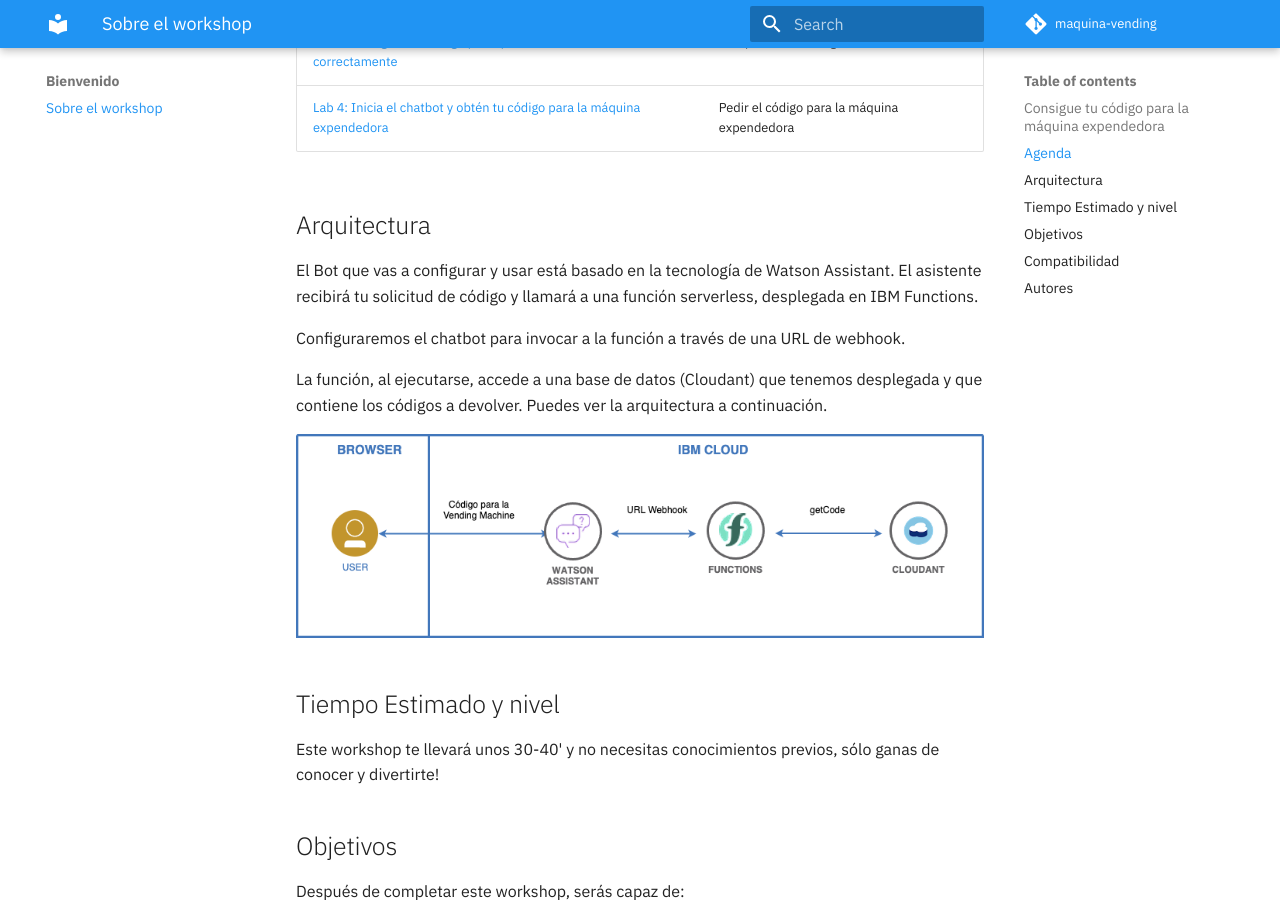
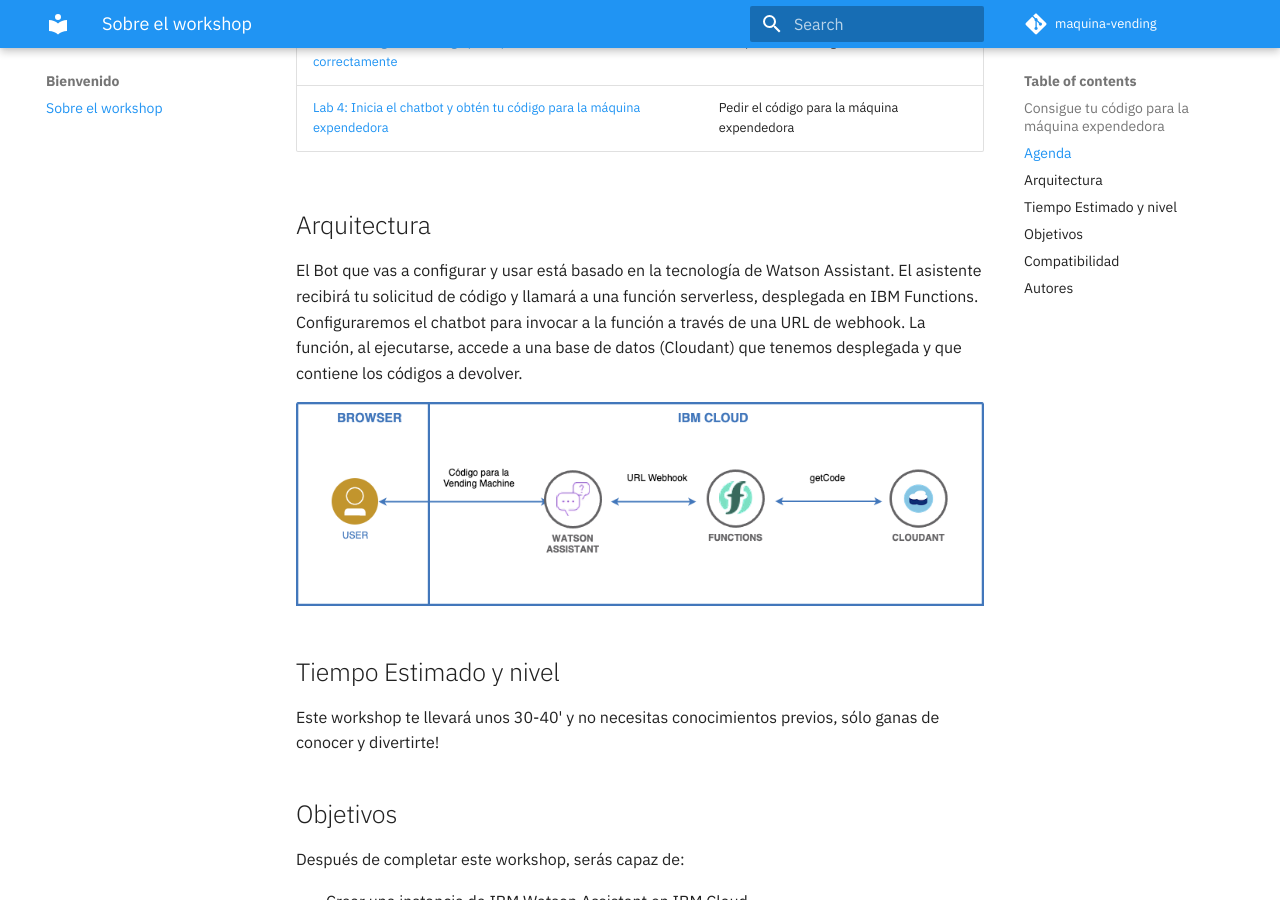
Before and after one commit to IBM/maquina-vending, an MkDocs documentation site: the page built from docs/README.md, in a window 1280 px wide and 900 px high, scrolled down 1292 px. Built offline with MkDocs 1.6.1 and Material for MkDocs 9.7.7, drawn with Linux system fonts in a browser that asks for light colours; comment, search, counter and statistics services are not loaded.

Commit message:
markdown errors

```diff
--- a/docs/README.md
+++ b/docs/README.md
@@ -19,12 +19,7 @@ En este workshop se muestran las instrucciones necesarias para utilizar IBM Wats
 
 ## Arquitectura
 
-El Bot que vas a configurar y usar está basado en la tecnología de Watson Assistant. El asistente recibirá tu solicitud de código y llamará a una función serverless, desplegada en IBM Functions.
-
-Configuraremos el chatbot para invocar a la función a través de una URL de webhook.
-
-La función, al ejecutarse, accede a una base de datos (Cloudant) que tenemos desplegada y que contiene los códigos a devolver.
-Puedes ver la arquitectura a continuación.
+El Bot que vas a configurar y usar está basado en la tecnología de Watson Assistant. El asistente recibirá tu solicitud de código y llamará a una función serverless, desplegada en IBM Functions. Configuraremos el chatbot para invocar a la función a través de una URL de webhook. La función, al ejecutarse, accede a una base de datos (Cloudant) que tenemos desplegada y que contiene los códigos a devolver.
 
 ![Arquitectura](images/arquitectura.png)
 
```
